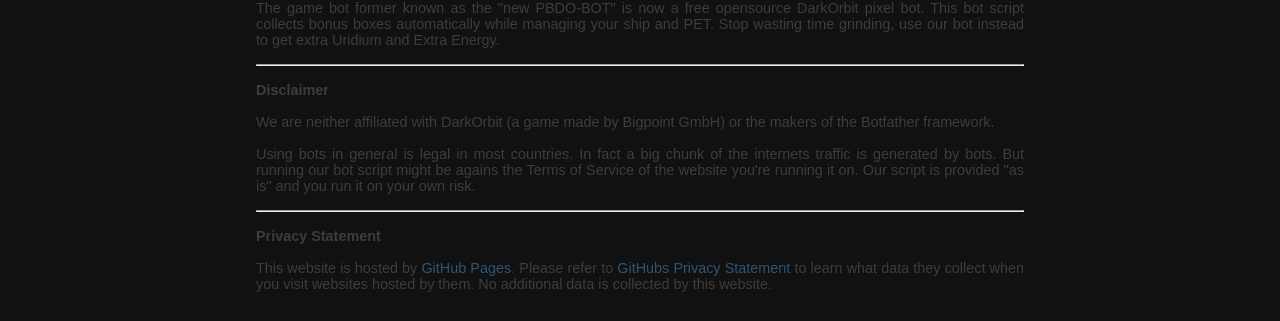
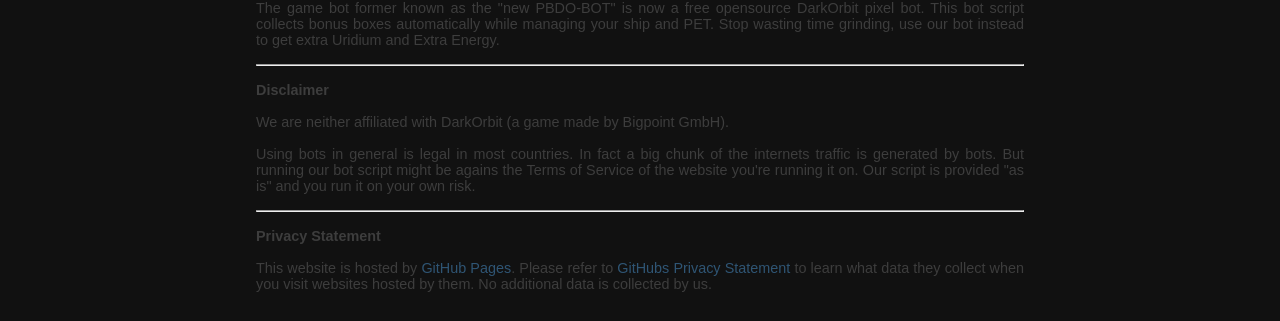
Before and after one commit to Dementor42/dementor42.github.io, a Jekyll site: the page built from index.html, in a window 1280 px wide. Shown: the part 1046-1367 px from the top of the page. Built offline with Jekyll 4.4.1, drawn with Linux system fonts in a browser that asks for light colours.

Commit message:
Shrink parts of the global footer

```diff
--- a/_includes/footer.html
+++ b/_includes/footer.html
@@ -6,12 +6,12 @@
 		<hr>
 
 		<b>Disclaimer</b>
-		<p>We are neither affiliated with DarkOrbit (a game made by Bigpoint GmbH) or the makers of the Botfather framework.</p>
+		<p>We are neither affiliated with DarkOrbit (a game made by Bigpoint GmbH).</p>
 		<p>Using bots in general is legal in most countries. In fact a big chunk of the internets traffic is generated by bots. But running our bot script might be agains the Terms of Service of the website you're running it on. Our script is provided "as is" and you run it on your own risk.</p>
 
 		<hr>
 
 		<b>Privacy Statement</b>
-		<p>This website is hosted by <a href="https://pages.github.com/">GitHub Pages</a>. Please refer to <a href="https://help.github.com/articles/github-privacy-statement/">GitHubs Privacy Statement</a> to learn what data they collect when you visit websites hosted by them. No additional data is collected by this website.</p>
+		<p>This website is hosted by <a href="https://pages.github.com/">GitHub Pages</a>. Please refer to <a href="https://help.github.com/articles/github-privacy-statement/">GitHubs Privacy Statement</a> to learn what data they collect when you visit websites hosted by them. No additional data is collected by us.</p>
 	</div>
 </footer>
```
